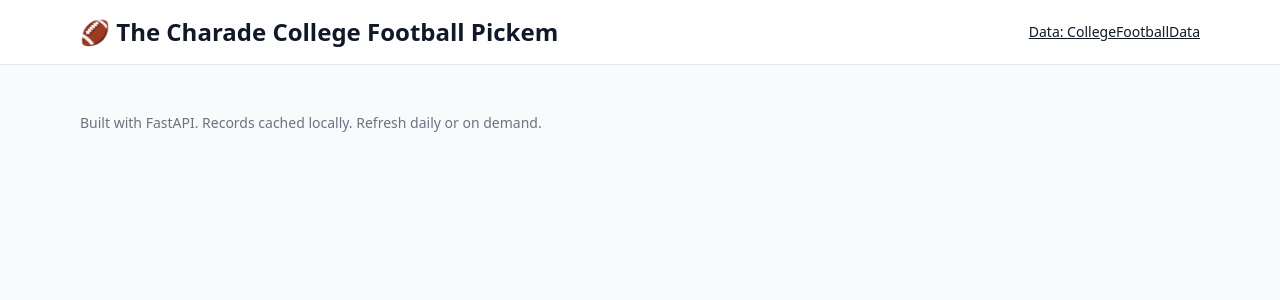
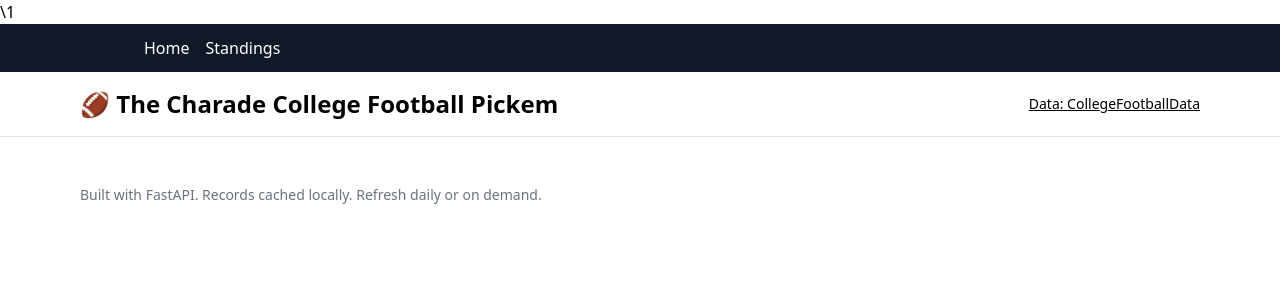
Before and after one commit to jdrinkall/college-football-pickem, a FastAPI app: template app/templates/base.html in a window 1280 px wide. Shown: the top 300 px of the page. Run offline with FastAPI, Linux system fonts and the light colour scheme; the template is opened without the code that fills it, so the values that code supplies are empty; some libraries are stand-ins or nearby versions.

Commit message:
Changes to include standings

```diff
--- a/app/main.py
+++ b/app/main.py
@@ -157,3 +157,24 @@ async def admin_refresh_token(token: str, year: int | None = None):
     season = year if year else (int(os.getenv("SEASON_YEAR", "2025")))
     count = await refresh_season(season)
     return {"updated": count, "season": season}
+
+@app.get("/standings", response_class=HTMLResponse)
+async def standings(request: Request, year: Optional[int] = None, db: Session = Depends(get_db)):
+    season = int(year) if year else current_season()
+    q = select(TeamRecord).where(
+        TeamRecord.season == season,
+        TeamRecord.team.in_(ALL_SELECTED_TEAMS)
+    )
+    rows = db.execute(q).scalars().all()
+    team_agg = {r.team: {"wins": r.wins, "losses": r.losses, "games": r.total_games} for r in rows}
+    teams = list(team_agg.keys())
+    pf_map = await compute_points_for(season, teams)
+    standings = []
+    for name, team_list in SELECTED_TEAMS.items():
+        wins = sum(team_agg.get(t, {}).get("wins", 0) for t in team_list)
+        losses = sum(team_agg.get(t, {}).get("losses", 0) for t in team_list)
+        games = sum(team_agg.get(t, {}).get("games", 0) for t in team_list)
+        points_for = sum(pf_map.get(t, 0) for t in team_list)
+        standings.append({"name": name, "wins": wins, "losses": losses, "games": games, "points_for": points_for})
+    standings.sort(key=lambda x: (-x["wins"], -x["points_for"], x["name"]))
+    return templates.TemplateResponse("standings.html", {"request": request, "season": season, "standings": standings})
--- a/app/templates/base.html
+++ b/app/templates/base.html
@@ -7,7 +7,15 @@
   <!-- Tailwind via CDN for quick start -->
   <script src="https://cdn.tailwindcss.com"></script>
 </head>
-<body class="bg-gray-50 text-gray-900">
+\1
+
+<nav class="bg-gray-900 text-white">
+  <div class="max-w-5xl mx-auto flex gap-4 px-4 py-3">
+    <a href="/" class="hover:underline {% if request.url.path == '/' %}font-bold{% endif %}">Home</a>
+    <a href="/standings" class="hover:underline {% if request.url.path.startswith('/standings') %}font-bold{% endif %}">Standings</a>
+  </div>
+</nav>
+
   <header class="sticky top-0 z-10 bg-white/80 backdrop-blur border-b border-gray-200">
     <div class="max-w-6xl mx-auto px-4 py-4 flex items-center justify-between">
       <h1 class="text-2xl font-bold">🏈 The Charade College Football Pickem</h1>
```
Also changed, not shown: app/templates/standings.html (added, +36 -0 lines), app.db (added).
